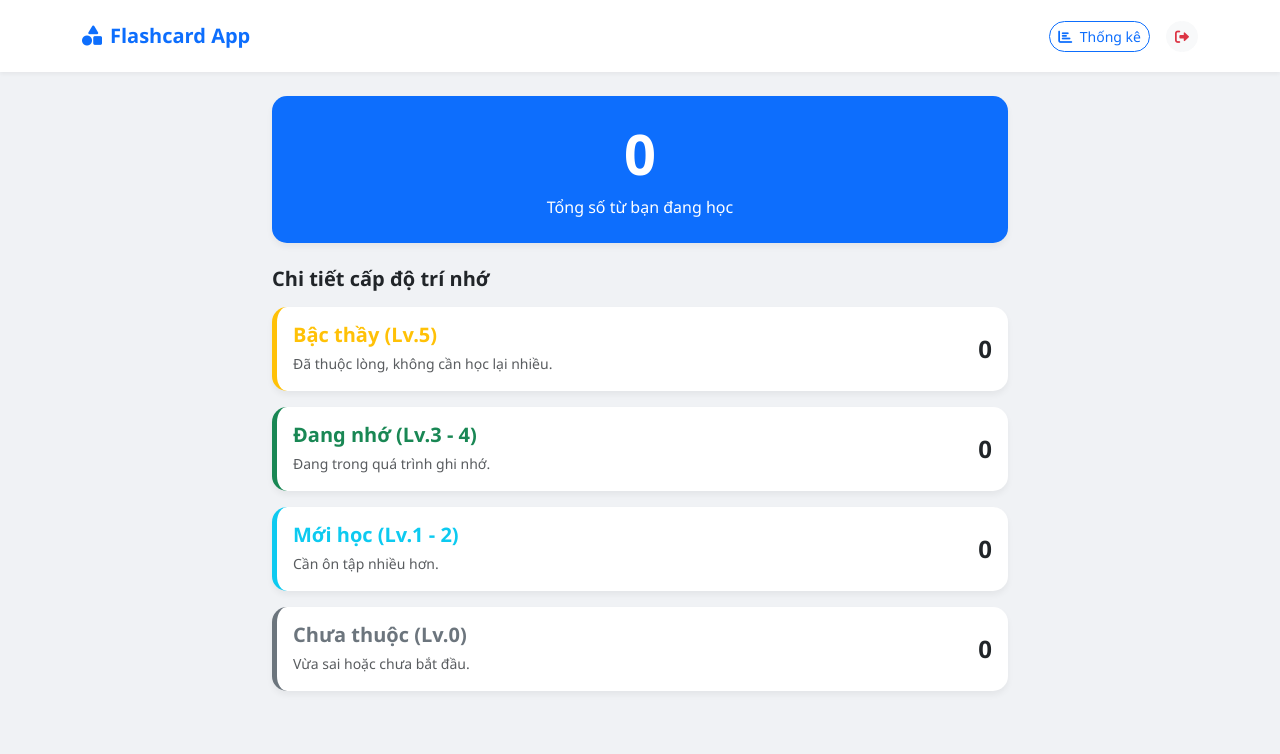
After one commit to lamnguyentuan/PKL_English, a Django app: page /study/dashboard/ in a window 1280 px wide. The commit adds this page. Shown: the top 754 px of the page. Run offline with Django 5.2, Linux system fonts and the light colour scheme; the visitor is signed in with stand-in values (Sample User, id 1); data that the repository does not hold is empty.

Commit message:
Update: Add studysession

```diff
--- a/PKL_English/settings.py
+++ b/PKL_English/settings.py
@@ -12,6 +12,9 @@ https://docs.djangoproject.com/en/6.0/ref/settings/
 
 from pathlib import Path
 import os
+from dotenv import load_dotenv
+
+load_dotenv()
 
 # Build paths inside the project like this: BASE_DIR / 'subdir'.
 BASE_DIR = Path(__file__).resolve().parent.parent
@@ -24,7 +27,7 @@ BASE_DIR = Path(__file__).resolve().parent.parent
 SECRET_KEY = os.getenv('SECRET_KEY')
 
 # SECURITY WARNING: don't run with debug turned on in production!
-DEBUG = os.getenv('DEBUG') == 'True'
+DEBUG = True
 
 ALLOWED_HOSTS = []
 
--- a/PKL_English/urls.py
+++ b/PKL_English/urls.py
@@ -18,12 +18,14 @@ from django.contrib import admin
 from django.urls import path, include
 from django.conf import settings
 from django.conf.urls.static import static
-from study.views import index
+from study.views import index, topic_list, study_session, submit_answer, study_stats
 
 urlpatterns = [
     path('admin/', admin.site.urls),
     path('', index, name='home'),
     path('', include('users.urls')),
+    # Study URLs
+    path('study/', include('study.urls')),
 ]
 if settings.DEBUG:
     urlpatterns += static(settings.MEDIA_URL, document_root=settings.MEDIA_ROOT)
--- /dev/null
+++ b/study/services/study_service.py
@@ -0,0 +1,93 @@
+from django.utils import timezone
+from datetime import timedelta
+from django.db.models import Q, Count
+from study.models import Topic, Vocabulary, Flashcard
+import random
+import re
+
+class StudyService:
+    @staticmethod
+    #Lấy danh sách tất cả chủ đề
+    def get_all_topics():
+        return Topic.objects.all()
+
+    @staticmethod
+    def get_random_flashcard(user, topic_id):
+
+    #Lấy thẻ ngẫu nhiên level < 5
+        vocab_ids = Vocabulary.objects.filter(topic_id=topic_id).values_list('id', flat=True)
+        existing_vocab_ids = Flashcard.objects.filter(user=user, vocabulary_id__in=vocab_ids).values_list('vocabulary_id', flat=True)
+        missing_ids = set(vocab_ids) - set(existing_vocab_ids)
+
+        if missing_ids:
+            Flashcard.objects.bulk_create([
+                Flashcard(user=user, vocabulary_id=vid, mastery_level=0) for vid in missing_ids
+            ])
+
+        card = Flashcard.objects.filter(
+            user=user,
+            vocabulary__topic_id=topic_id,
+            mastery_level__lt=5
+        ).order_by('?').first()
+        return card
+    @staticmethod
+    def generate_question_for_flashcard(flashcard):
+       vocab = flashcard.vocabulary
+       question_type = random.choice(['fill_blank', 'listening']) if vocab.audio else 'fill_blank'
+       data = {
+            'card_id': flashcard.id,
+            'type': question_type,
+            'audio': vocab.audio.url if vocab.audio else None,
+            'image': vocab.topic.image.url if vocab.topic.image else None, # Lấy tạm ảnh topic
+            'word_length': len(vocab.word)
+       }
+       if question_type == 'fill_blank':
+          data['instruction'] = f"Hãy điền từ vựng vào chỗ trống: {vocab.meaning_sentence}"
+          if vocab.meaning_sentence:
+              blank_sentence = re.sub(re.escape(vocab.word), '_'*len(vocab.word), vocab.meaning_sentence, flags=re.IGNORECASE)
+              data['sentence'] = blank_sentence
+          else:
+              data['sentence'] = '_' * len(vocab.word)
+       else:
+          data['instruction'] = "Hãy nghe và viết lại từ bạn nghe được."
+          data['sentence'] = None
+       return data
+    @staticmethod
+    def check_answer(user, flashcard_id, answer):
+        try:
+            flashcard = Flashcard.objects.get(id=flashcard_id, user=user)
+        except Flashcard.DoesNotExist:
+            return {'error': 'Flashcard not found.'}
+
+        correct_word = flashcard.vocabulary.word
+        is_correct = (answer.strip().lower() == correct_word.strip().lower())
+
+        if is_correct:
+            flashcard.mastery_level = min(flashcard.mastery_level + 1, 5)
+        else:
+            flashcard.mastery_level = max(flashcard.mastery_level - 1, 0)
+
+        flashcard.last_reviewed = timezone.now()
+        flashcard.save()
+
+        return {
+            'is_correct': is_correct,
+            'correct_word': correct_word,
+            'new_mastery_level': flashcard.mastery_level
+        }
+    @staticmethod
+    def get_stats(user):
+        stats = Flashcard.objects.filter(user=user).values('mastery_level').annotate(count=Count('id')).order_by('mastery_level')
+        result = {level: 0 for level in range(6)}
+        total_learned = 0 # Số thẻ đã học (mastery_level > 0)
+        for item in stats:
+            level = item['mastery_level']
+            count = item['count']
+            result[level] = count
+            if level > 0:
+                total_learned += count
+
+        return {
+            'level_counts': result,
+            'total_learned': total_learned
+        }
--- /dev/null
+++ b/study/urls.py
@@ -0,0 +1,21 @@
+from django.urls import path
+from django.contrib.auth import views as auth_views
+from . import views
+
+urlpatterns = [
+    # 1. Trang danh sách chủ đề (Trang chủ của app study)
+    # URL: /study/
+    path('', views.topic_list, name='topic_list'),
+
+    # 2. Trang làm bài tập (Học theo Topic)
+    # URL: /study/1/ (Học topic có ID là 1)
+    path('<int:topic_id>/', views.study_session, name='study_session'),
+
+    # 3. API nhận đáp án (Dùng cho AJAX gửi lên, không phải trang để người dùng vào)
+    # URL: /study/api/submit-answer/
+    path('submit_answer/', views.submit_answer, name='submit_answer'),
+
+    # 4. Trang thống kê
+    # URL: /study/dashboard/
+    path('dashboard/', views.study_stats, name='dashboard'),
+]
--- a/study/views.py
+++ b/study/views.py
@@ -1,8 +1,61 @@
 from django.shortcuts import render
-from .models import Topic
+from django.http import JsonResponse
+from .models import Topic, Flashcard
+from django.contrib.auth.decorators import login_required
+import json
+from .services.study_service import StudyService
 # Create your views here.
 
 def index(request):
     topics = Topic.objects.all()
     context = {'topics': topics}
     return render(request, 'index.html', context)
+
+@login_required
+def topic_list(request):
+    """Display list of topics with user's progress"""
+    topics = Topic.objects.all()
+    topics_with_progress = []
+
+    for topic in topics:
+        # Calculate progress for each topic
+        total_vocab = topic.vocabularies.count()
+        if total_vocab > 0:
+            mastered = Flashcard.objects.filter(
+                user=request.user,
+                vocabulary__topic=topic,
+                mastery_level__gte=3  # Consider mastered at level 3+
+            ).count()
+            progress = int((mastered / total_vocab) * 100)
+        else:
+            progress = 0
+
+        # Add progress as an attribute to the topic object
+        topic.progress = progress
+        topics_with_progress.append(topic)
+
+    return render(request, 'study/topic_list.html', {'topics': topics_with_progress})
+
+@login_required
+def study_session(request, topic_id):
+    card = StudyService.get_random_flashcard(request.user, topic_id)
+    if not card:
+        return render(request, 'study/finished.html', {'message': 'Bạn đã hoàn thành tất cả thẻ trong chủ đề này!'})
+    question_data = StudyService.generate_question_for_flashcard(card)
+    return render(request, 'study/study_page.html', {
+        'question': question_data,
+        'topic_id': topic_id
+        })
+
+@login_required
+def submit_answer(request):
+    if request.method == 'POST':
+        data = json.loads(request.body)
+
+        result = StudyService.check_answer(request.user, data.get('card_id'), data.get('answer'))
+        return JsonResponse(result)
+
+@login_required
+def study_stats(request):
+    stats = StudyService.get_stats(request.user)
+    return render(request, 'study/dashboard.html', {'stats': stats})
--- a/templates/index.html
+++ b/templates/index.html
@@ -28,7 +28,7 @@
                 <p class="card-text text-muted">{{ topic.description|truncatewords:20 }}</p>
             </div>
             <div class="card-footer bg-white border-top-0">
-                <a href="#" class="btn btn-outline-primary w-100">Vào học ngay</a>
+                <a href="{% url 'study_session' topic.id %}" class="btn btn-outline-primary w-100">Vào học ngay</a>
             </div>
         </div>
     </div>
--- /dev/null
+++ b/templates/study/base.html
@@ -0,0 +1,43 @@
+<!DOCTYPE html>
+<html lang="vi">
+<head>
+    <meta charset="UTF-8">
+    <meta name="viewport" content="width=device-width, initial-scale=1.0">
+    <title>My Flashcard App</title>
+
+    <link href="https://cdn.jsdelivr.net/npm/bootstrap@5.3.0/dist/css/bootstrap.min.css" rel="stylesheet">
+    <link rel="stylesheet" href="https://cdnjs.cloudflare.com/ajax/libs/font-awesome/6.0.0/css/all.min.css">
+
+    <style>
+        body { background-color: #f0f2f5; font-family: 'Segoe UI', Tahoma, Geneva, Verdana, sans-serif; }
+        .navbar { background-color: #ffffff; box-shadow: 0 2px 4px rgba(0,0,0,0.05); }
+        .card { border: none; border-radius: 15px; box-shadow: 0 4px 6px rgba(0,0,0,0.05); }
+        .btn-rounded { border-radius: 50px; }
+    </style>
+</head>
+<body>
+
+    <nav class="navbar navbar-expand-lg navbar-light py-3 mb-4">
+        <div class="container">
+            <a class="navbar-brand fw-bold text-primary" href="{% url 'topic_list' %}">
+                <i class="fas fa-shapes me-2"></i>Flashcard App
+            </a>
+            <div class="d-flex gap-3">
+                <a href="{% url 'dashboard' %}" class="btn btn-outline-primary btn-sm rounded-pill">
+                    <i class="fas fa-chart-bar me-1"></i> Thống kê
+                </a>
+                <a href="{% url 'logout' %}" class="btn btn-light btn-sm rounded-pill text-danger">
+                    <i class="fas fa-sign-out-alt"></i>
+                </a>
+            </div>
+        </div>
+    </nav>
+
+    <div class="container pb-5">
+        {% block content %}
+        {% endblock %}
+    </div>
+
+    <script src="https://cdn.jsdelivr.net/npm/bootstrap@5.3.0/dist/js/bootstrap.bundle.min.js"></script>
+</body>
+</html>
--- /dev/null
+++ b/templates/study/dashboard.html
@@ -0,0 +1,60 @@
+{% extends "study/base.html" %}
+
+{% block content %}
+<div class="row justify-content-center">
+    <div class="col-md-8">
+
+        <div class="card p-4 mb-4 bg-primary text-white text-center">
+            <h2 class="display-4 fw-bold">{{ stats.total_learned }}</h2>
+            <p class="mb-0">Tổng số từ bạn đang học</p>
+        </div>
+
+        <h5 class="fw-bold mb-3">Chi tiết cấp độ trí nhớ</h5>
+
+        <div class="card mb-3 p-3 border-start border-5 border-warning">
+            <div class="d-flex justify-content-between align-items-center">
+                <div>
+                    <h5 class="mb-1 text-warning fw-bold">Bậc thầy (Lv.5)</h5>
+                    <small class="text-muted">Đã thuộc lòng, không cần học lại nhiều.</small>
+                </div>
+                <span class="fs-4 fw-bold">{{ stats.level_counts.5 }}</span>
+            </div>
+        </div>
+
+        <div class="card mb-3 p-3 border-start border-5 border-success">
+            <div class="d-flex justify-content-between align-items-center">
+                <div>
+                    <h5 class="mb-1 text-success fw-bold">Đang nhớ (Lv.3 - 4)</h5>
+                    <small class="text-muted">Đang trong quá trình ghi nhớ.</small>
+                </div>
+                <span class="fs-4 fw-bold">
+                    {{ stats.level_counts.3|add:stats.level_counts.4 }}
+                </span>
+            </div>
+        </div>
+
+        <div class="card mb-3 p-3 border-start border-5 border-info">
+            <div class="d-flex justify-content-between align-items-center">
+                <div>
+                    <h5 class="mb-1 text-info fw-bold">Mới học (Lv.1 - 2)</h5>
+                    <small class="text-muted">Cần ôn tập nhiều hơn.</small>
+                </div>
+                <span class="fs-4 fw-bold">
+                    {{ stats.level_counts.1|add:stats.level_counts.2 }}
+                </span>
+            </div>
+        </div>
+
+         <div class="card mb-3 p-3 border-start border-5 border-secondary">
+            <div class="d-flex justify-content-between align-items-center">
+                <div>
+                    <h5 class="mb-1 text-secondary fw-bold">Chưa thuộc (Lv.0)</h5>
+                    <small class="text-muted">Vừa sai hoặc chưa bắt đầu.</small>
+                </div>
+                <span class="fs-4 fw-bold">{{ stats.level_counts.0 }}</span>
+            </div>
+        </div>
+
+    </div>
+</div>
+{% endblock %}
```
Also changed, not shown: study/models.py (+3 -6 lines), templates/study/finished.html (added, +60 -0 lines), templates/study/study_page.html (added, +177 -0 lines), templates/study/topic_list.html (added, +79 -0 lines), study/migrations/0003_remove_flashcard_box_remove_flashcard_next_review.py (added), study/migrations/0004_remove_flashcard_is_mastered_flashcard_mastery_level.py (added), study/services/__init__.py (added).
